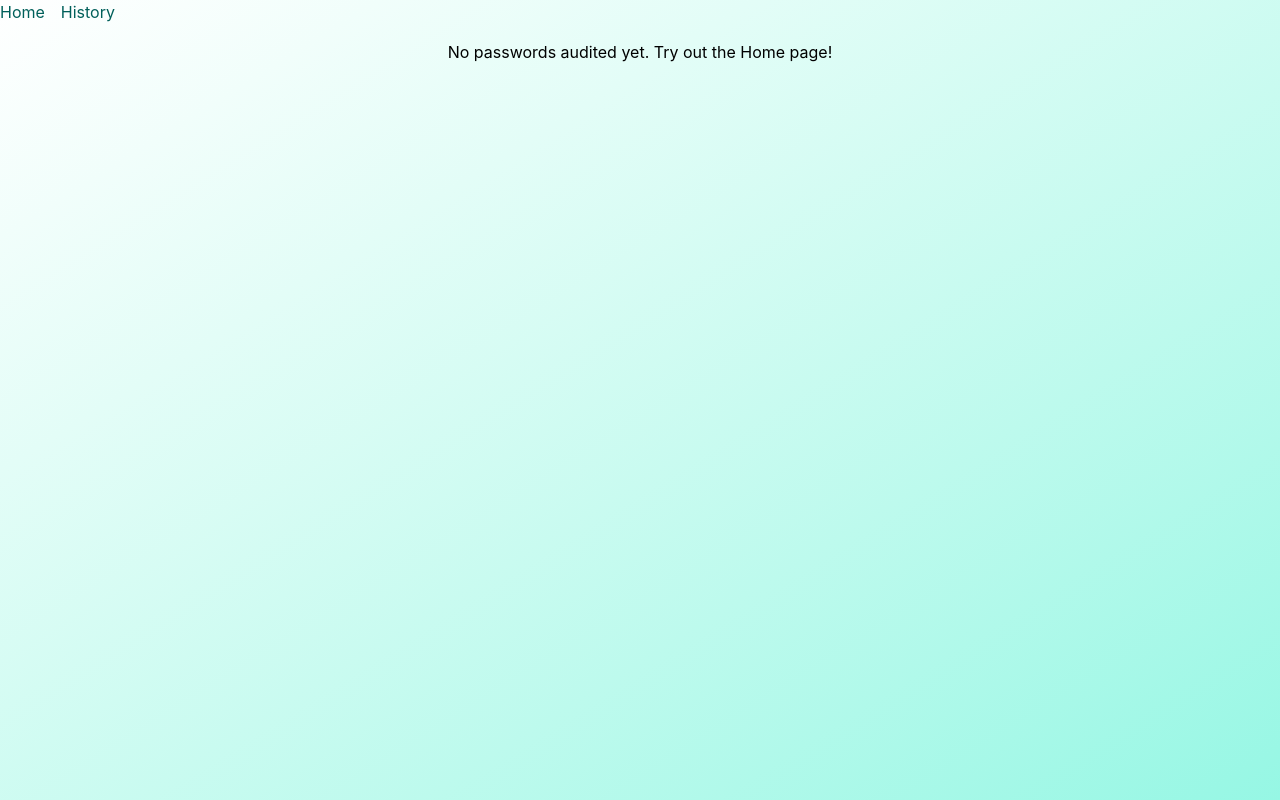
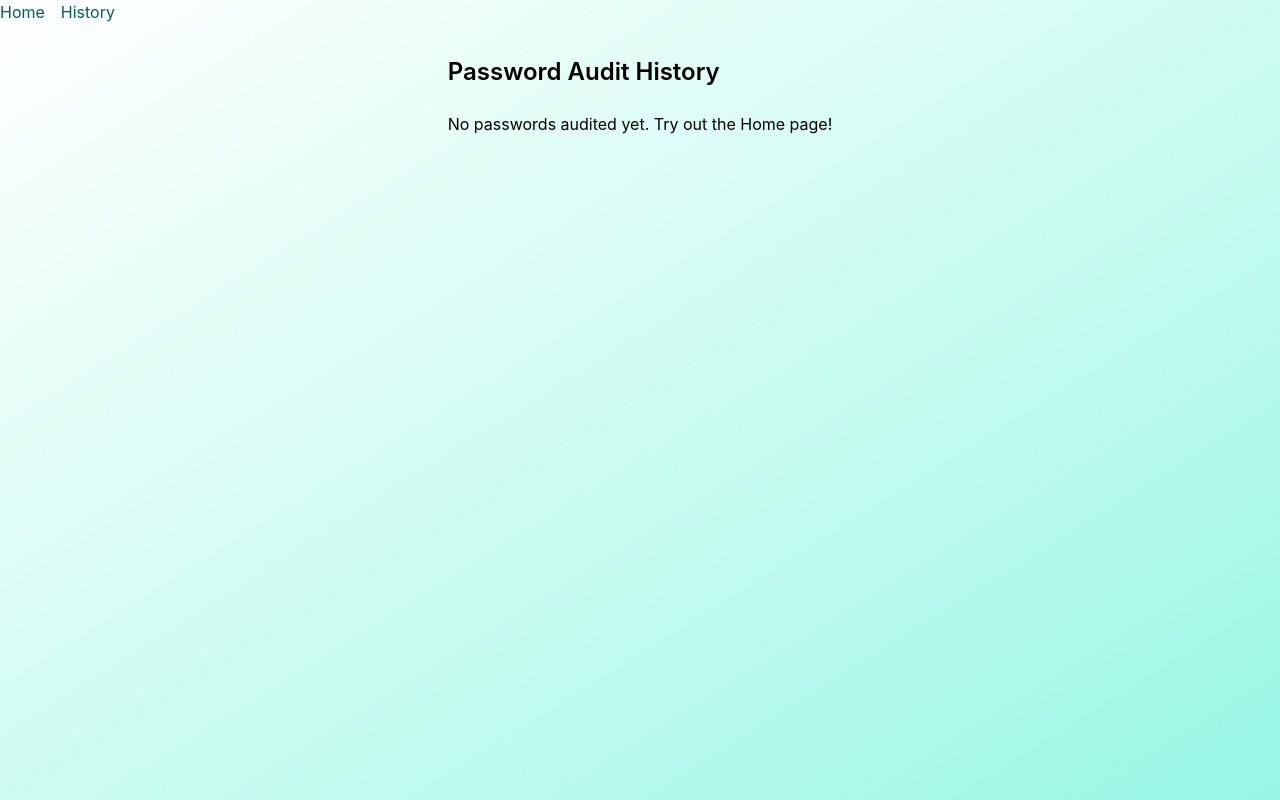
Before and after one commit to AbnerYousuf/password-strength-checker, a Vue app in the folder frontend/: page /history in a window 1280 px wide. Built offline with nearby package versions, Linux system fonts and the light colour scheme; the HTML template or start-up script is replaced by a standard one.

Commit message:
finished history view

```diff
--- a/frontend/src/views/HistoryView.vue
+++ b/frontend/src/views/HistoryView.vue
@@ -1,8 +1,21 @@
 <template>
-  <div v-if="passwordHistory.length === 0">
-    No passwords audited yet. Try out the <RouterLink :to="{ name: 'home' }">Home</RouterLink> page!
+  <div class="p-4 max-w-4xl mx-auto">
+    <h2 class="text-2xl font-semibold mb-6">Password Audit History</h2>
+
+    <div v-if="passwordHistory.length === 0">
+      No passwords audited yet. Try out the <RouterLink :to="{ name: 'home' }">Home</RouterLink> page!
+    </div>
+
+    <div v-else class="flex flex-col gap-4">
+      <div
+        v-for="(entry, index) in [...passwordHistory].reverse()"
+        :key="index"
+        class="bg-white rounded-lg shadow p-4"
+      >
+        {{ entry.password }} - {{ entry.results.score }}/4 - {{ entry.results.guesses }} guesses
+      </div>
+    </div>
   </div>
-  <div v-else>To be implemented</div>
 </template>
 
 <script setup lang="ts">
```
